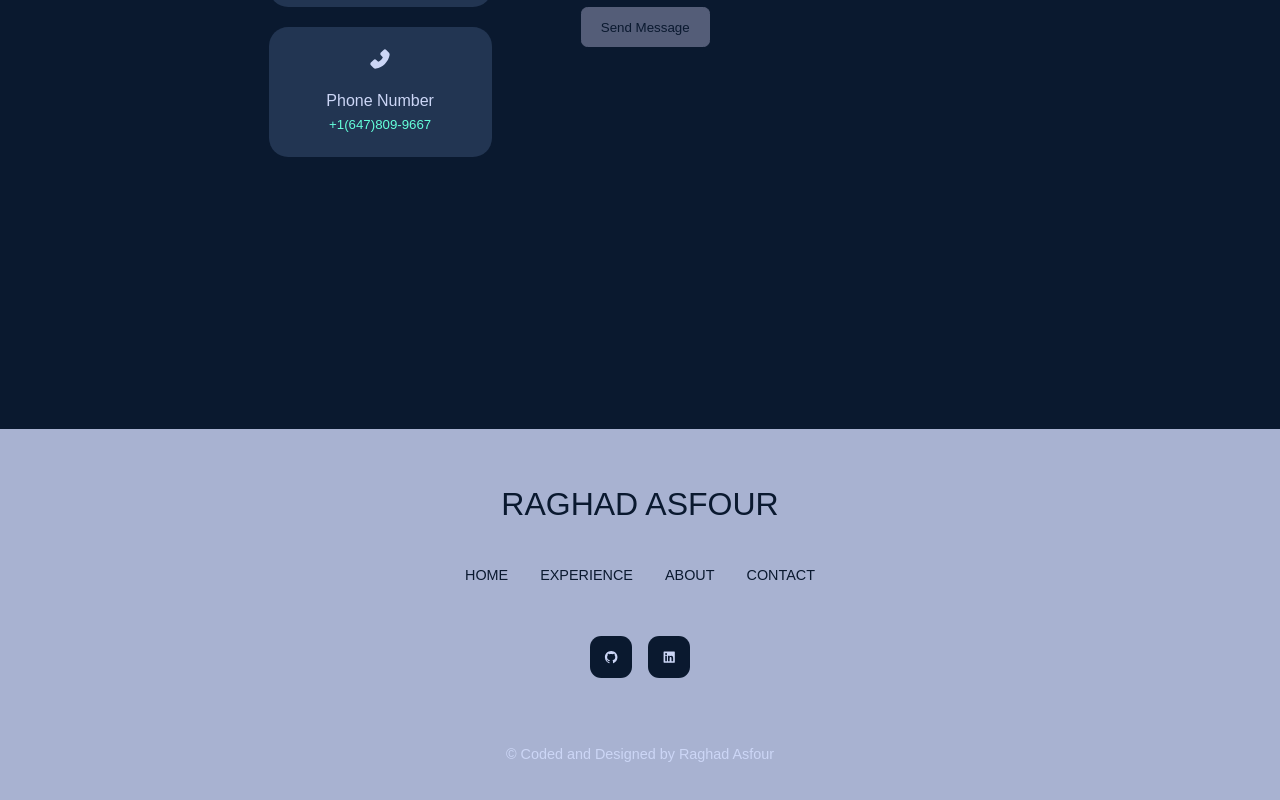
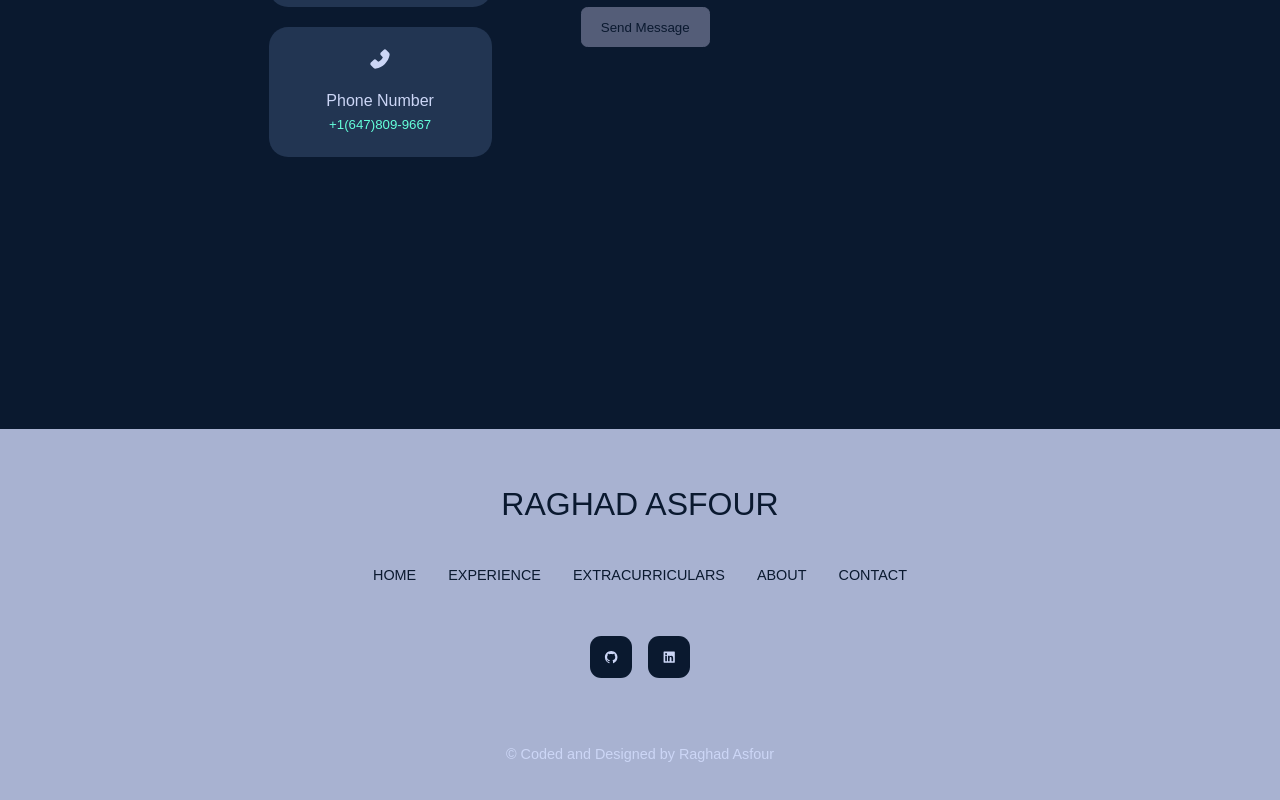
Before and after one commit to raghadasfour-02/personal-portfolio-2.0, a React (Create React App) app: page / in a window 1280 px wide. Shown: the part 4195-4995 px from the top of the page. Built offline with nearby package versions, Linux system fonts and the light colour scheme.

Commit message:
Add 'Extracurriculars' Section in Footer

```diff
--- a/src/components/footer/footer.jsx
+++ b/src/components/footer/footer.jsx
@@ -11,6 +11,7 @@ const Footer = () => {
       <ul className="permalinks">
         <li><a href="#">HOME</a></li>
         <li><a href="#experience">EXPERIENCE</a></li>
+        <li><a href="#extracurriculars">EXTRACURRICULARS</a></li>
         <li><a href="#about">ABOUT</a></li>
         <li><a href="#contact">CONTACT</a></li>
       </ul>
```
